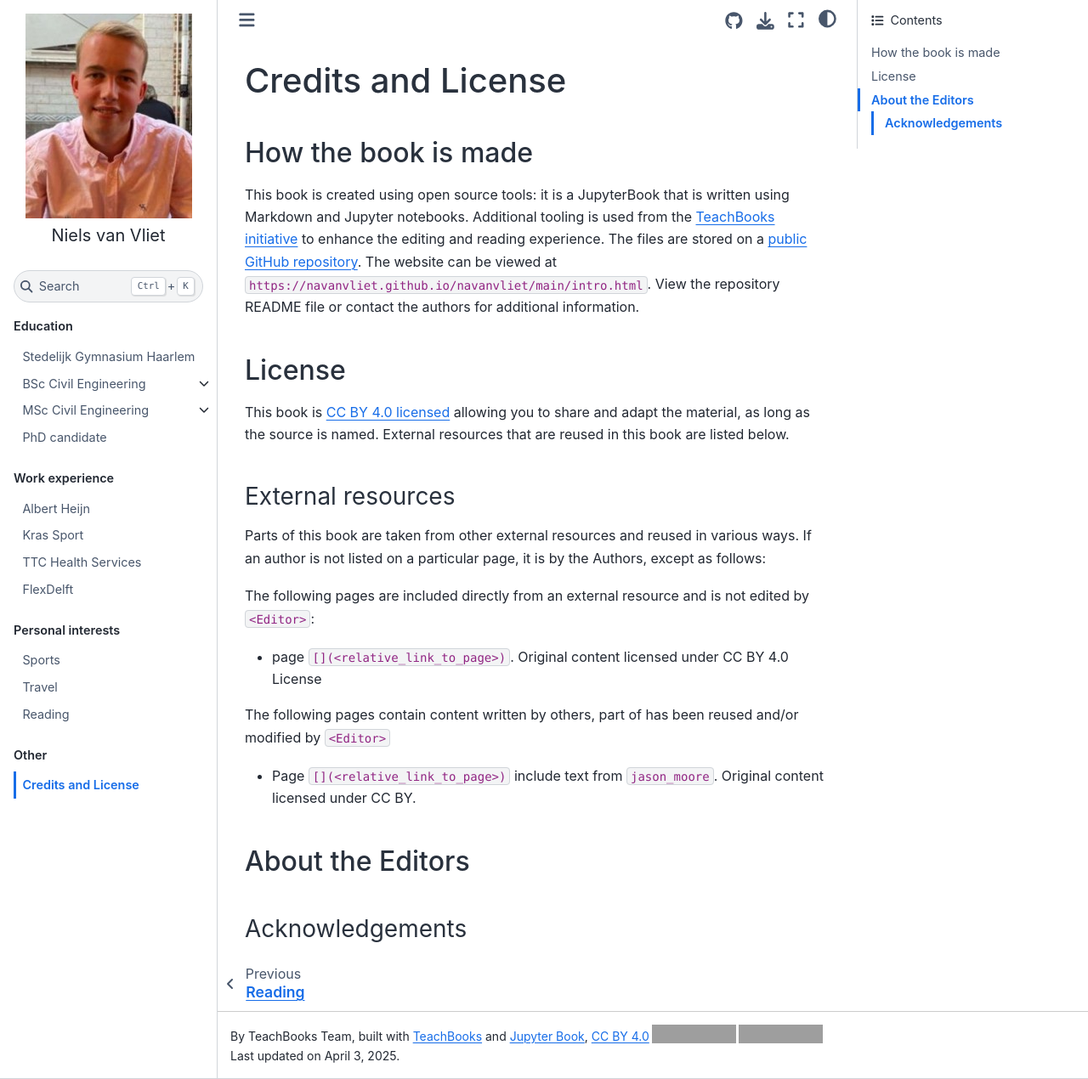
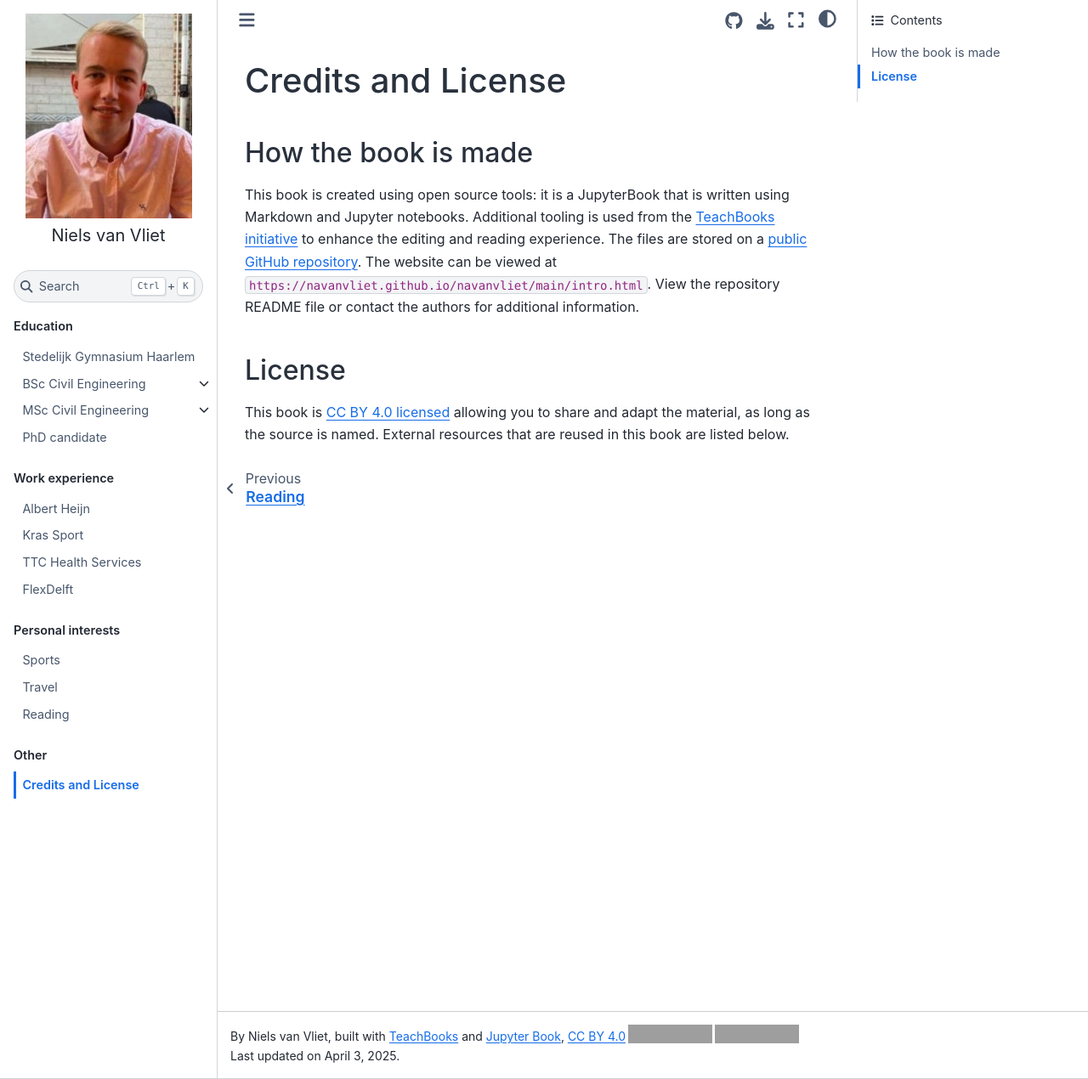
Before and after one commit to navanvliet/navanvliet, a Jupyter Book: the page built from book/credits.md, in a window 1280 px wide and 1270 px high. Shown: the whole window at 85% size. Built offline with Jupyter Book 1.0.4 settings and Sphinx 7.4.7 and the Sphinx Book theme 1.1.4, drawn with Linux system fonts in a browser that asks for light colours; comment, search, counter and statistics services are not loaded; cross-references to code outside the pages are shown as plain code; grey boxes are pictures that could not be loaded.

Commit message:
Changes in acknowledgements file and editor

```diff
--- a/book/_config.yml
+++ b/book/_config.yml
@@ -1,5 +1,5 @@
 title: TeachBooks template                           # Replace this with your own book title
-author: TeachBooks Team, built with <a href="https://teachbooks.io">TeachBooks</a> and <a href="https://jupyterbook.org/">Jupyter Book</a>, <a href="https://creativecommons.org/licenses/by/4.0/" target="_blank" rel="license noopener noreferrer"">CC BY 4.0<img style="height:22px!important;margin-left:3px;vertical-align:text-bottom;" src="https://mirrors.creativecommons.org/presskit/icons/cc.svg" alt=""><img style="height:22px!important;margin-left:3px;vertical-align:text-bottom;" src="https://mirrors.creativecommons.org/presskit/icons/by.svg" alt=""></a>
+author: Niels van Vliet, built with <a href="https://teachbooks.io">TeachBooks</a> and <a href="https://jupyterbook.org/">Jupyter Book</a>, <a href="https://creativecommons.org/licenses/by/4.0/" target="_blank" rel="license noopener noreferrer"">CC BY 4.0<img style="height:22px!important;margin-left:3px;vertical-align:text-bottom;" src="https://mirrors.creativecommons.org/presskit/icons/cc.svg" alt=""><img style="height:22px!important;margin-left:3px;vertical-align:text-bottom;" src="https://mirrors.creativecommons.org/presskit/icons/by.svg" alt=""></a>
                                                      # Replace TeachBooks Teams with your own name in the line above
 
 execute:
--- a/book/credits.md
+++ b/book/credits.md
@@ -7,20 +7,3 @@
 
 ## License
 This book is [CC BY 4.0 licensed](https://creativecommons.org/licenses/by/4.0/) allowing you to share and adapt the material, as long as the source is named. External resources that are reused in this book are listed below.
-
-(external_resources)=
-### External resources
-
-Parts of this book are taken from other external resources and reused in various ways. If an author is not listed on a particular page, it is by the Authors, except as follows:
-
-The following pages are included directly from an external resource and is not edited by `<Editor>`:
-- page `[](<relative_link_to_page>)`. Original content licensed under CC BY 4.0 License
-
-The following pages contain content written by others, part of has been reused and/or modified by `<Editor>`
-- Page `[](<relative_link_to_page>)` include text from {cite:t}`jason_moore`. Original content licensed under CC BY.
-
-
-(editor)=
-## About the Editors
-
-### Acknowledgements
```
